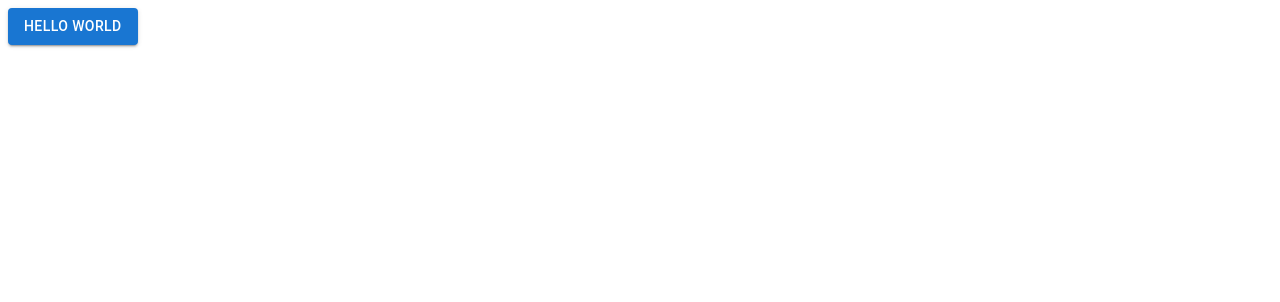
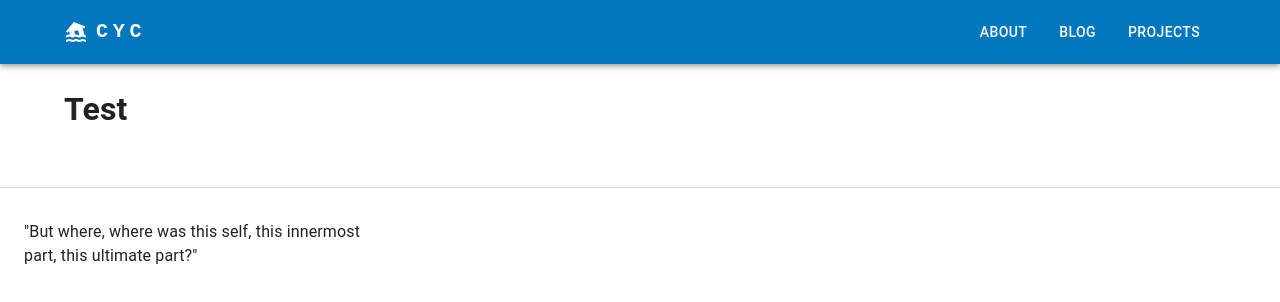
Before and after one commit to rickchung/rickchung.github.io, a Next.js app: page / in a window 1280 px wide. Shown: the top 302 px of the page. Built offline with nearby package versions, Linux system fonts and the light colour scheme.

Commit message:
Update the layout

```diff
--- /dev/null
+++ b/components/AppFooter/AppFooter.tsx
@@ -0,0 +1,27 @@
+import { useTheme } from "@emotion/react";
+import { Box, Divider, Grid, Typography } from "@mui/material";
+import { Container } from "@mui/system";
+
+const AppFooter = () => {
+  const theme = useTheme();
+
+  return (
+    <>
+      <Box pt={4} pb={4}><Divider /></Box>
+      <Grid container spacing={2}>
+        <Grid item xs={4}>
+          <Container maxWidth="lg">
+            <Typography variant="body1" component="p">
+              "But where, where was this self, this innermost part, this ultimate part?"
+            </Typography>
+          </Container>
+        </Grid>
+        <Grid item>
+          <Container maxWidth="lg"></Container>
+        </Grid>
+      </Grid>
+    </>
+  );
+};
+
+export default AppFooter;
--- /dev/null
+++ b/components/AppToolbar/AppToolbar.tsx
@@ -0,0 +1,52 @@
+import { Flood } from "@mui/icons-material";
+import { AppBar, Box, Button, Toolbar, Typography } from "@mui/material";
+import { Container } from "@mui/system";
+
+const pages = [
+  { name: "About", url: "#" },
+  { name: "Blog", url: "#" },
+  { name: "Projects", url: "#" },
+];
+
+const AppToolbar = () => {
+  return (
+    <AppBar position="static">
+      <Container maxWidth="lg">
+        <Toolbar disableGutters>
+          <Flood sx={{ mr: 1 }} />
+          <Typography
+            variant="h6"
+            noWrap
+            component="a"
+            href="/"
+            sx={{
+              mr: 2,
+              fontFamily: 'monospace',
+              fontWeight: 700,
+              letterSpacing: '.3rem',
+              color: 'inherit',
+              textDecoration: 'none',
+              flexGrow: 1
+            }}
+          >
+            CYC
+          </Typography>
+          <Box sx={{ display: { md: 'flex' } }}>
+            {pages.map(({ name, url }) => (
+              <Button
+                key={`${name}-${url}`}
+                href={url}
+                variant="outlined"
+                sx={{ color: "white" }}
+              >
+                {name}
+              </Button>
+            ))}
+          </Box>
+        </Toolbar>
+      </Container>
+    </AppBar>
+  );
+};
+
+export default AppToolbar;
--- /dev/null
+++ b/components/layout.tsx
@@ -0,0 +1,48 @@
+/**
+ * Global layout file. See https://nextjs.org/learn/basics/assets-metadata-css/layout-component
+ */
+
+import { Container, CssBaseline } from "@mui/material";
+import { grey, lightBlue } from '@mui/material/colors';
+import { createTheme, ThemeProvider } from '@mui/material/styles';
+import Head from "next/head";
+
+import AppFooter from "./AppFooter/AppFooter";
+import AppToolbar from "./AppToolbar/AppToolbar";
+
+const theme = createTheme({
+  palette: {
+    primary: {
+      main: lightBlue[800],
+    },
+    secondary: {
+      main: grey[400],
+    }
+  }
+});
+
+type Props = {
+  children: React.ReactNode
+};
+
+const Layout = ({ children }: Props) => {
+  return (
+    <ThemeProvider theme={theme}>
+      <CssBaseline />
+      <Head><meta name="description" content="Yet Another Website" /></Head>
+      <header>
+        <AppToolbar />
+      </header>
+      <main>
+        <Container maxWidth="lg">
+          {children}
+        </Container>
+      </main>
+      <footer>
+        <AppFooter />
+      </footer>
+    </ThemeProvider>
+  );
+};
+
+export default Layout;
--- /dev/null
+++ b/pages/_app.tsx
@@ -0,0 +1,10 @@
+/**
+ * Next.js custom APP Root. See https://nextjs.org/docs/advanced-features/custom-app
+ */
+import { AppProps } from "next/app";
+
+const App = ({Component, pageProps}: AppProps) => {
+    return <Component {...pageProps} />;
+};
+
+export default App;
--- a/pages/index.tsx
+++ b/pages/index.tsx
@@ -1,10 +1,14 @@
-import Button from '@mui/material/Button'
+import Head from 'next/head';
+import Layout from '../components/layout';
 
 const MyNextWebsite = () => {
   return (
-    <div>
-      <Button variant="contained">Hello World</Button>
-    </div>
+    <Layout>
+      <Head>
+        <title>Hello World</title>
+      </Head>
+      <h1>Test</h1>
+    </Layout>
   );
 };
 
```
Also changed, not shown: components/layout.js (deleted, +0 -11 lines).
